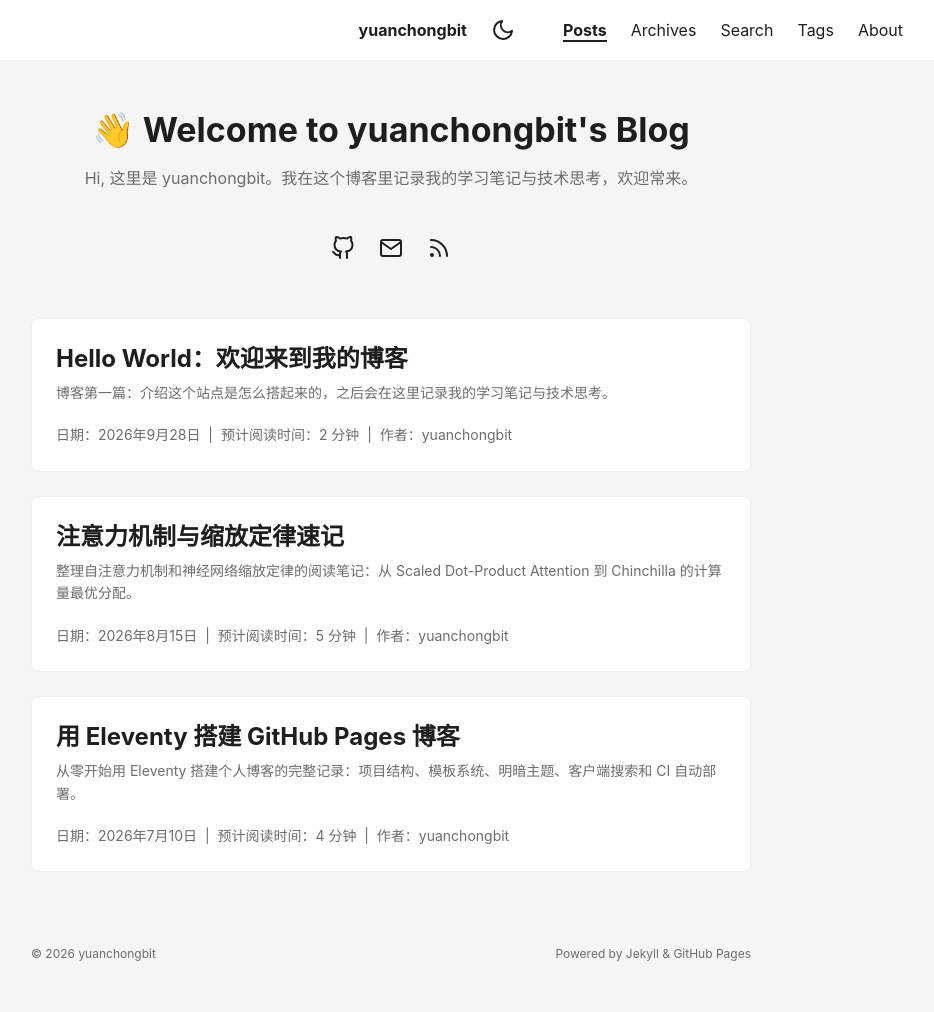
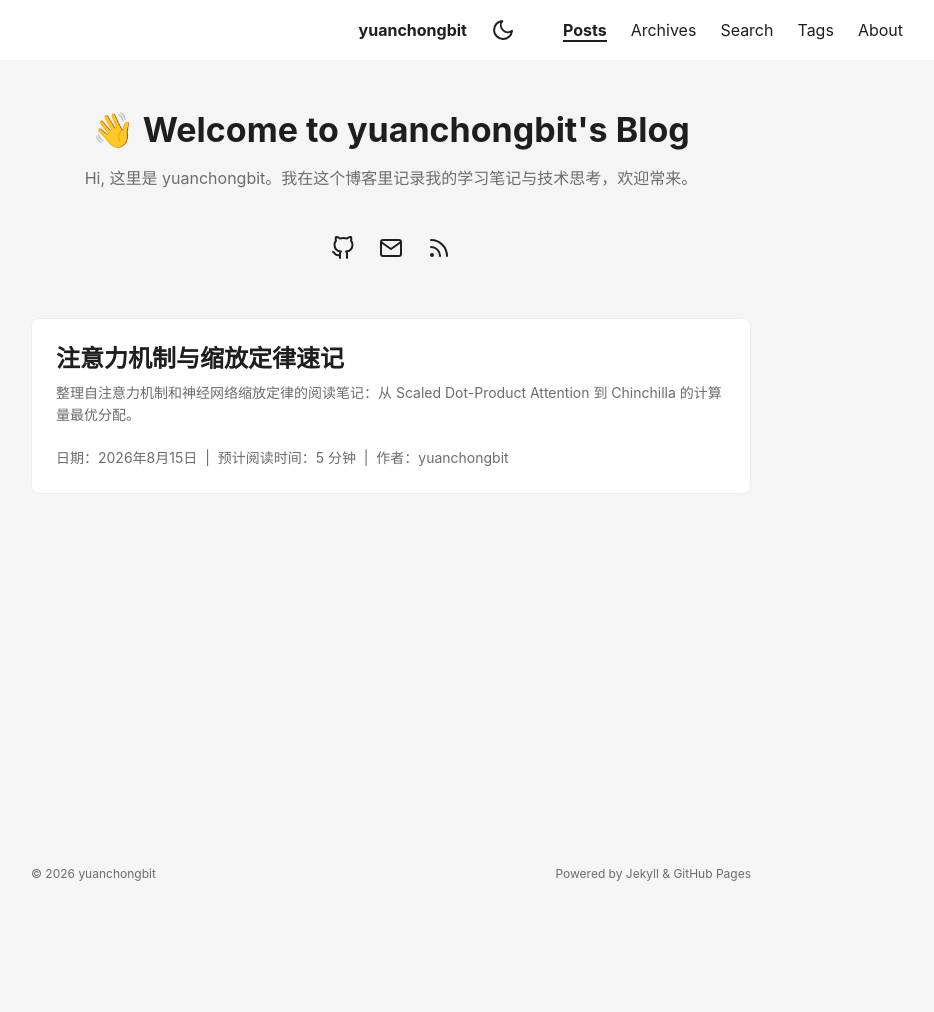
Before and after one commit to yuanchongbit/yuanchongbit.github.io, a Jekyll site: the page built from index.html, in a window 1280 px wide. Shown: the whole page, without its empty margins (249-1183 px from the left). Built offline with Jekyll 4.4.1, drawn with Linux system fonts in a browser that asks for light colours; after the commit the page ends 931 px from its top, so only the background shows below that; some of the changed lines change nothing that is shown.

Commit message:
remove test blog, update email

````diff
--- a/_config.yml
+++ b/_config.yml
@@ -25,7 +25,7 @@ socials:
     external: true
   - name: Email
     icon: mail
-    url: "mailto:your@email.com"
+    url: "mailto:yuanchongbit@foxmail.com"
   - name: Rss
     icon: rss
     url: /feed.xml
--- a/_posts/2026-07-10-build-blog-with-eleventy.md
+++ /dev/null
@@ -1,68 +0,0 @@
----
-title: "用 Eleventy 搭建 GitHub Pages 博客"
-date: 2026-07-10
-description: "从零开始用 Eleventy 搭建个人博客的完整记录：项目结构、模板系统、明暗主题、客户端搜索和 CI 自动部署。"
-tags: [工具, 教程]
----
-
-记录一下用 Eleventy 从零到部署搭建博客的过程，也作为静态站点生成器的入门笔记。
-
-## 为什么选 Eleventy
-
-在 Jekyll、Hugo 和 Eleventy 之间纠结过一阵，最后选 Eleventy 的理由：
-
-1. **纯 Node 生态**，不需要额外装 Ruby 或 Hugo 二进制；
-2. **不绑定前端框架**，模板就是普通 HTML，想怎么写就怎么写；
-3. 构建速度对个人博客规模绰绰有余。
-
-## 项目结构
-
-```
-blog/
-├── eleventy.config.js      # 构建配置：集合、过滤器、插件
-├── src/
-│   ├── _data/site.json     # 站点元数据（标题、作者、社交链接）
-│   ├── _includes/          # 布局和可复用片段
-│   ├── assets/             # CSS / JS / favicon
-│   ├── posts/              # Markdown 文章，文件名即 URL slug
-│   ├── index.njk           # 首页：欢迎区 + 文章列表
-│   ├── archives.njk        # 按年归档
-│   ├── tag.njk             # 标签文章页（分页生成）
-│   └── search.njk          # 客户端搜索
-└── .github/workflows/      # GitHub Actions 部署
-```
-
-## 几个关键实现
-
-### 集合与排序
-
-文章是 `src/posts/` 下的 Markdown，通过目录级数据文件统一打上 `posts` 标签，再用集合排序：
-
-```js
-eleventyConfig.addCollection("posts", (api) =>
-  api.getFilteredByTag("posts").sort((a, b) => b.date - a.date)
-);
-```
-
-### 明暗主题
-
-和 PaperMod 一样的策略：在 `body` 开头放一段内联脚本，页面渲染前就根据 `localStorage` 或系统偏好挂上 `.dark` 类，避免闪烁。配色全部走 CSS 变量，切换主题只是换一组变量值。
-
-### 客户端搜索
-
-构建时生成一个 `search-index.json`（标题 + 标签 + 正文纯文本），浏览器里用 [Fuse.js](https://fusejs.io/) 做模糊搜索。文章量在几百篇以内时体验完全够用，不需要后端。
-
-### 阅读时长
-
-简单的字数统计：中文按每分钟 300 字、英文按每分钟 220 词估算，向上取整。
-
-## 部署
-
-仓库里放了 GitHub Actions 工作流，`npm run build` 之后把 `_site` 目录交给官方的 Pages Action 部署。仓库设置里把 **Pages 来源改成 GitHub Actions** 即可。
-
-## 踩过的坑
-
-- 中文标题的锚点链接：默认 slugify 会把中文全部丢掉，需要自定义 slugify 保留 Unicode 字符；
-- 日期时区：frontmatter 里的日期按 UTC 解析，格式化时也要显式指定 UTC，否则东八区早上的文章会显示成前一天。
-
-整体下来，一个带归档、标签、搜索、RSS 的博客，核心代码不到一千行，维护成本很低。如果你更看重零配置，Jekyll 配合 GitHub Pages 的 branch 部署也完全够用，见另一篇对比。
--- a/_posts/2026-09-28-hello-world.md
+++ /dev/null
@@ -1,46 +0,0 @@
----
-title: "Hello World：欢迎来到我的博客"
-date: 2026-09-28
-description: "博客第一篇：介绍这个站点是怎么搭起来的，之后会在这里记录我的学习笔记与技术思考。"
-tags: [随笔]
-mathjax: true
----
-
-这是博客的第一篇文章。参考 [Lil'Log](https://lilianweng.github.io/) 的设计风格，我用静态站点生成器搭建了这个站点，并托管在 GitHub Pages 上。
-
-## 为什么写博客
-
-写博客最大的好处是**强迫自己把事情想清楚**。很多问题在脑子里感觉已经懂了，一旦要写出来，就会发现还有不少模糊的地方。
-
-后续我计划在这里记录：
-
-- 机器学习与深度学习的阅读笔记
-- 日常开发中踩过的坑和解决方案
-- 一些有趣的小项目和工具
-
-## 这个站点是怎么搭的
-
-写一篇文章只需要在 `_posts/` 下新建一个 Markdown 文件，文件名带上日期：
-
-```markdown
----
-title: "文章标题"
-date: 2026-09-28
-description: "首页列表里展示的摘要"
-tags: [标签]
----
-
-正文内容，支持 Markdown 语法。
-```
-
-保存后 `git push`，GitHub Pages 会自动构建发布，不需要任何 CI 配置。
-
-## 图片
-
-文章里插图用标准 Markdown 语法即可，图片文件放在 `assets/img/` 下，用绝对路径引用：
-
-![幂律曲线示意图](/assets/img/demo.svg)
-
-## 接下来
-
-站点还比较简陋，我会陆续完善：文章会慢慢多起来，样式细节也会持续打磨。如果你看到了这篇文章，欢迎通过 [GitHub](https://github.com/yuanchongbit) 联系我。
--- a/about.md
+++ b/about.md
@@ -7,11 +7,9 @@ permalink: /about/
 
 欢迎来到我的个人博客。这里主要记录我的学习笔记、技术实践与一些日常思考，写作主题包括机器学习、程序设计与开发工具等。
 
-这个博客参考 [Lil'Log](https://lilianweng.github.io/) 的设计风格，使用 Jekyll 搭建，托管在 GitHub Pages 上。
-
 ## 联系我
 
 - GitHub：[@yuanchongbit](https://github.com/yuanchongbit)
-- Email：your@email.com
+- Email：yuanchongbit@foxmail.com
 
 如果你对文章内容有任何建议或想法，欢迎通过上面的方式与我交流。
````
